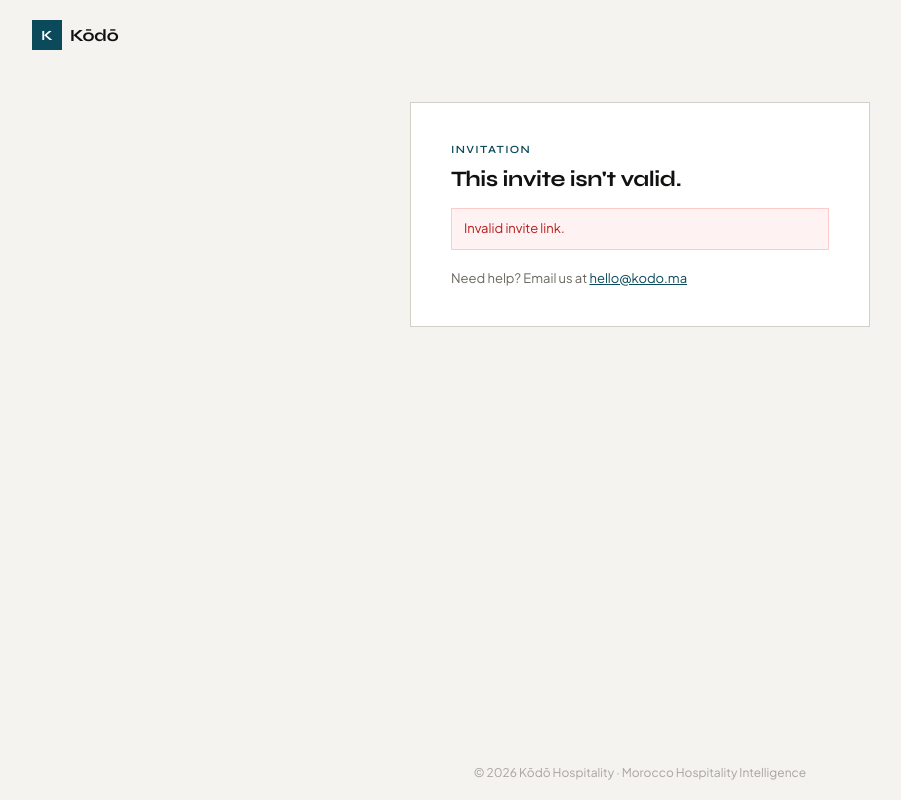
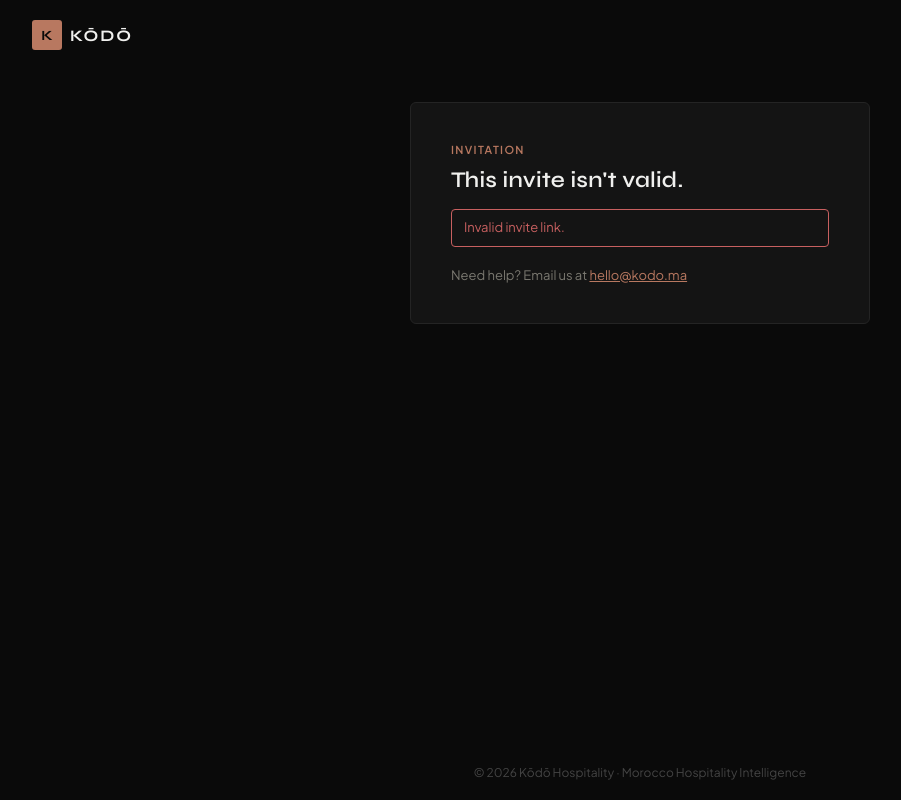
Before and after one commit to oaddahre/hospitalityiq, a Flask app: page /accept-invite in a window 1280 px wide. Shown: the whole page, without its empty margins (0-901 px from the left). Run offline with Flask 3, Linux system fonts and the light colour scheme.

Commit message:
Update accept_invite.html to Obsidian+Terracotta design system
Replaces remaining Midnight Archive palette (Cormorant Garamond, gold
#C8A96E, dark bg #1C1C1A) with Obsidian+Terracotta (Syne, #B87860,
bg #0A0A0A) to complete the full-platform redesign.

Co-Authored-By: Claude Sonnet 4.6 <noreply@anthropic.com>

```diff
--- a/templates/accept_invite.html
+++ b/templates/accept_invite.html
@@ -6,17 +6,18 @@
   <title>Accept Invitation — Kōdō</title>
   <link rel="preconnect" href="https://fonts.googleapis.com">
   <link rel="preconnect" href="https://fonts.gstatic.com" crossorigin>
-  <link href="https://fonts.googleapis.com/css2?family=Syne:wght@400;500;600;700&family=Plus+Jakarta+Sans:ital,wght@0,300;0,400;0,500;0,600;0,700;1,400&display=swap" rel="stylesheet">
+  <link href="https://fonts.googleapis.com/css2?family=Syne:wght@400;500;600;700&family=Plus+Jakarta+Sans:wght@300;400;500;600;700&display=swap" rel="stylesheet">
   <style>
     *, *::before, *::after { box-sizing: border-box; margin: 0; padding: 0; }
     html { font-size: 16px; }
     body {
       font-family: 'Plus Jakarta Sans', sans-serif;
-      background: #F4F3F0;
-      color: #111110;
+      background: #0A0A0A;
+      color: #F0F0EE;
       min-height: 100vh;
       display: flex;
       flex-direction: column;
+      -webkit-font-smoothing: antialiased;
     }
 
     .top-bar {
@@ -27,17 +28,19 @@
     }
     .top-bar__logo {
       display: flex; align-items: center; gap: 8px;
-      text-decoration: none; color: #111110;
+      text-decoration: none; color: #F0F0EE;
     }
     .logo-mark {
       width: 30px; height: 30px;
-      background: #0A4A5A; color: #fff;
+      background: #B87860; color: #0A0A0A;
       font-family: 'Syne', sans-serif; font-weight: 700; font-size: 14px;
       display: flex; align-items: center; justify-content: center;
+      border-radius: 3px;
     }
     .logo-text {
       font-family: 'Syne', sans-serif; font-weight: 700;
-      font-size: 17px; letter-spacing: -0.01em;
+      font-size: 16px; letter-spacing: 0.12em; text-transform: uppercase;
+      color: #F0F0EE;
     }
 
     .auth-wrap {
@@ -46,86 +49,87 @@
       padding: 32px 20px 80px;
     }
     .auth-card {
-      background: #FFFFFF;
-      border: 1px solid #D4D0C8;
+      background: #141414;
+      border: 1px solid #242424;
       width: 100%; max-width: 460px;
-      padding: 40px;
+      padding: 40px; border-radius: 6px;
     }
     .auth-eyebrow {
-      font-family: 'Syne', sans-serif;
+      font-family: 'Plus Jakarta Sans', sans-serif;
       font-size: 0.6875rem; font-weight: 600;
       letter-spacing: 0.12em; text-transform: uppercase;
-      color: #0A4A5A; margin-bottom: 10px;
+      color: #B87860; margin-bottom: 10px;
     }
     .auth-heading {
       font-family: 'Syne', sans-serif;
-      font-size: 1.375rem; font-weight: 700;
-      letter-spacing: -0.02em; color: #111110; margin-bottom: 6px;
+      font-size: 1.4rem; font-weight: 600;
+      letter-spacing: 0.01em; color: #F0F0EE; margin-bottom: 6px;
     }
     .auth-sub {
-      font-size: 0.875rem; color: #6B6860;
+      font-size: 0.875rem; color: #888888;
       margin-bottom: 24px; line-height: 1.55;
     }
 
     .plan-box {
-      background: #F9F8F5; border: 1px solid #E2E0DA;
-      padding: 14px 16px; margin-bottom: 22px;
+      background: #1C1C1C; border: 1px solid #242424;
+      padding: 14px 16px; margin-bottom: 22px; border-radius: 4px;
       display: flex; align-items: center; justify-content: space-between;
     }
-    .plan-box__label { font-size: 12px; color: #6B6860; }
+    .plan-box__label { font-size: 12px; color: #888888; font-family: 'Plus Jakarta Sans', sans-serif; }
     .plan-badge {
-      display: inline-block; padding: 3px 10px;
-      font-family: 'Syne', sans-serif; font-size: 11px; font-weight: 600;
+      display: inline-block; padding: 2px 8px;
+      font-family: 'Plus Jakarta Sans', sans-serif; font-size: 10px; font-weight: 500;
       text-transform: uppercase; letter-spacing: 0.08em;
       border-radius: 3px;
     }
-    .plan-badge--observer    { background: rgba(136,133,128,0.12); color: #555; border: 1px solid rgba(136,133,128,0.3); }
-    .plan-badge--benchmarker { background: rgba(10,74,90,0.1);     color: #0A4A5A; border: 1px solid rgba(10,74,90,0.25); }
-    .plan-badge--advisory    { background: rgba(184,134,11,0.1);   color: #7A5800; border: 1px solid rgba(184,134,11,0.3); }
+    .plan-badge--observer    { background: transparent; color: #888888; border: 1px solid #2E2E2E; }
+    .plan-badge--benchmarker { background: #1E1210; color: #B87860; border: 1px solid #B87860; }
+    .plan-badge--advisory    { background: #1E1210; color: #B87860; border: 1px solid #B87860; }
 
     .auth-error {
-      background: #FEF2F2; border: 1px solid #FECACA;
-      color: #B91C1C; font-size: 0.8125rem;
-      padding: 10px 12px; margin-bottom: 20px; line-height: 1.5;
+      background: transparent; border: 1px solid #C86060;
+      color: #C86060; font-size: 0.8125rem;
+      padding: 8px 12px; border-radius: 4px; margin-bottom: 20px; line-height: 1.5;
     }
     .form-group { margin-bottom: 16px; }
     .form-label {
-      display: block; font-size: 0.75rem; font-weight: 600;
-      letter-spacing: 0.04em; text-transform: uppercase;
-      color: #6B6860; margin-bottom: 6px;
+      display: block; font-size: 0.75rem; font-weight: 500;
+      letter-spacing: 0.08em; text-transform: uppercase;
+      color: #888888; margin-bottom: 6px;
+      font-family: 'Plus Jakarta Sans', sans-serif;
     }
     .form-input {
-      width: 100%; padding: 10px 12px;
-      font-family: 'Plus Jakarta Sans', sans-serif; font-size: 0.9375rem;
-      color: #111110; background: #F9F8F5; border: 1px solid #D4D0C8;
-      outline: none; transition: border-color 0.15s; -webkit-appearance: none;
+      width: 100%; padding: 10px 14px;
+      font-family: 'Plus Jakarta Sans', sans-serif; font-size: 0.875rem;
+      color: #F0F0EE; background: #1C1C1C; border: 1px solid #242424;
+      border-radius: 4px; outline: none; transition: border-color 0.15s; -webkit-appearance: none;
     }
-    .form-input:focus { border-color: #0A4A5A; background: #FFFFFF; }
-    .form-input::placeholder { color: #A8A49C; }
+    .form-input:focus { border-color: #B87860; background: #141414; }
+    .form-input::placeholder { color: #444444; }
 
     .email-locked {
-      width: 100%; padding: 10px 12px;
-      font-family: 'Plus Jakarta Sans', sans-serif; font-size: 0.9375rem;
-      color: #6B6860; background: #EEECEA; border: 1px solid #D4D0C8;
+      width: 100%; padding: 10px 14px;
+      font-family: 'Plus Jakarta Sans', sans-serif; font-size: 0.875rem;
+      color: #888888; background: #1C1C1C; border: 1px solid #242424; border-radius: 4px;
     }
 
     .btn-primary {
-      width: 100%; padding: 12px;
-      background: #0A4A5A; color: #FFFFFF;
-      font-family: 'Syne', sans-serif; font-size: 0.875rem; font-weight: 600;
+      width: 100%; padding: 10px 14px;
+      background: transparent; color: #B87860;
+      font-family: 'Plus Jakarta Sans', sans-serif; font-size: 0.8125rem; font-weight: 500;
       letter-spacing: 0.04em; text-transform: uppercase;
-      border: none; cursor: pointer; transition: background 0.15s;
+      border: 1px solid #B87860; border-radius: 4px; cursor: pointer; transition: 150ms;
       margin-top: 4px;
     }
-    .btn-primary:hover { background: #0c5a6e; }
-    .btn-primary:disabled { opacity: 0.5; cursor: default; }
+    .btn-primary:hover { background: #B87860; color: #0A0A0A; }
+    .btn-primary:disabled { opacity: 0.4; cursor: default; }
 
     .inline-error {
-      font-size: 0.8125rem; color: #B91C1C;
+      font-size: 0.8125rem; color: #C86060;
       margin-top: 10px; display: none;
     }
 
-    .auth-note { text-align: center; padding: 20px; font-size: 0.75rem; color: #A8A49C; }
+    .auth-note { text-align: center; padding: 20px; font-size: 0.75rem; color: #444444; font-family: 'Plus Jakarta Sans', sans-serif; }
 
     @media (max-width: 480px) {
       .auth-card { padding: 28px 24px; }
@@ -149,8 +153,8 @@
       <p class="auth-eyebrow">Invitation</p>
       <h1 class="auth-heading">This invite isn't valid.</h1>
       <div class="auth-error" style="margin-top:16px">{{ error }}</div>
-      <p style="font-size:13px;color:#6B6860;margin-top:8px">
-        Need help? Email us at <a href="mailto:hello@kodo.ma" style="color:#0A4A5A">hello@kodo.ma</a>
+      <p style="font-size:13px;color:#7A7870;margin-top:8px">
+        Need help? Email us at <a href="mailto:hello@kodo.ma" style="color:#B87860">hello@kodo.ma</a>
       </p>
 
     {% else %}
```
